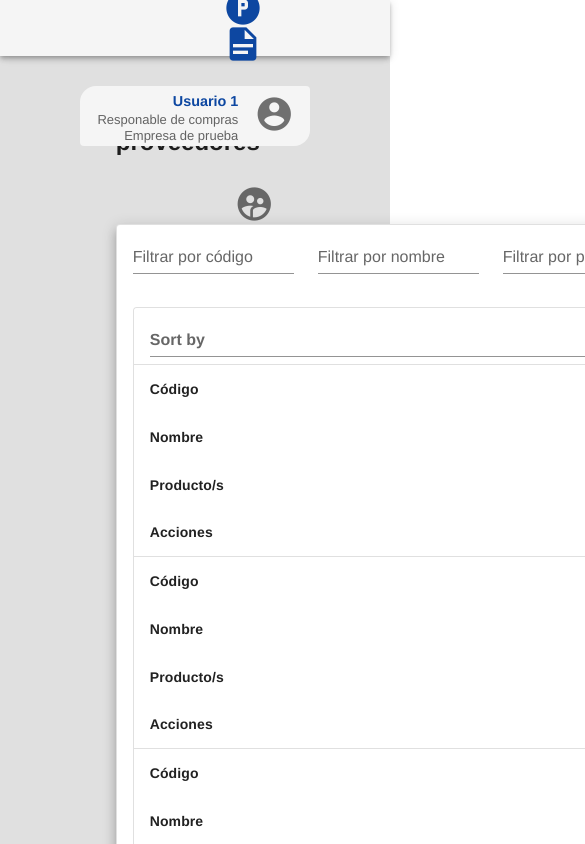
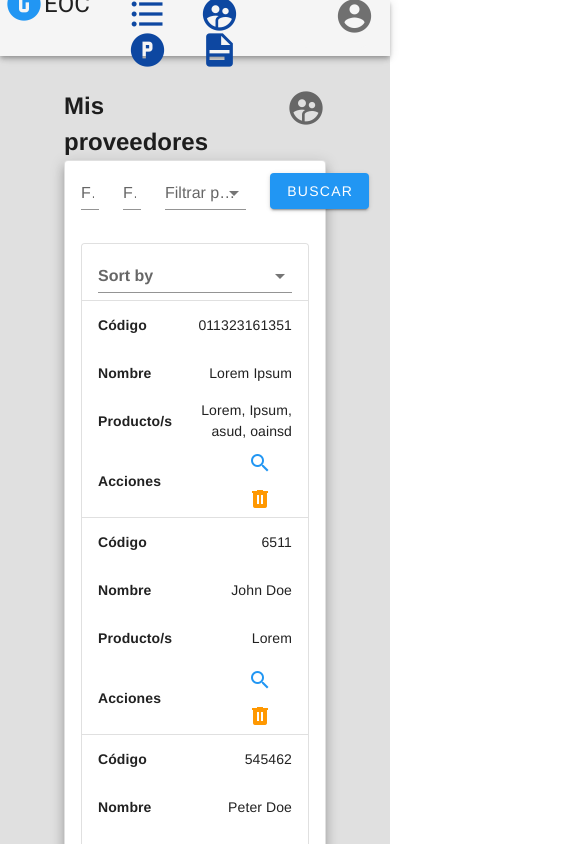
Before and after one commit to rdiazutn/tpsClaseDisenio, a Nuxt app in the folder GEOC_sketching/frontend/: page / in a window 390 px wide. Shown: the top 844 px of the page, 585 px wide, since content can reach past the window. Built offline with nearby package versions, Linux system fonts and the light colour scheme; what vue-toasted would draw is missing.

Commit message:
Fix semi-responsive

```diff
--- a/GEOC_sketching/frontend/components/General/Layouts/TheLayoutWithHeader.vue
+++ b/GEOC_sketching/frontend/components/General/Layouts/TheLayoutWithHeader.vue
@@ -19,7 +19,7 @@
     <template v-show="slotInUse('header')">
       <slot name="header" />
     </template>
-    <v-card raised outlined class="mx-auto" min-width="70em">
+    <v-card raised outlined class="mx-auto">
       <v-card-subtitle v-show="slotInUse('filter')" class="py-0">
         <slot name="filter" />
       </v-card-subtitle>
--- a/GEOC_sketching/frontend/components/layout/AppBar.vue
+++ b/GEOC_sketching/frontend/components/layout/AppBar.vue
@@ -4,9 +4,9 @@
     app
   >
     <v-row justify="center">
-      <v-col cols="8">
+      <v-col xl="8" lg="9" md="10">
         <v-row justify="center">
-          <v-col class="mt-2">
+          <v-col class="mt-2" cols="3">
             <v-row justify="start">
               <v-icon x-large color="primary">
                 mdi-alpha-g-circle
@@ -16,7 +16,7 @@
               </span>
             </v-row>
           </v-col>
-          <v-col class="mt-2">
+          <v-col class="mt-2" cols="6">
             <TheIconWithTooltip
               v-for="(menu, idx) in menus"
               :key="idx"
@@ -28,7 +28,7 @@
               @click="search"
             />
           </v-col>
-          <v-col>
+          <v-col cols="3">
             <v-card
               class="mx-auto mhx-60"
               color="header"
--- a/GEOC_sketching/frontend/layouts/default.vue
+++ b/GEOC_sketching/frontend/layouts/default.vue
@@ -3,7 +3,7 @@
     <AppBar />
     <v-content class="nuxt-content">
       <v-row justify="center">
-        <v-col cols="9">
+        <v-col xl="9" lg="10" md="11">
           <nuxt class="nuxt-component" />
         </v-col>
       </v-row>
```
